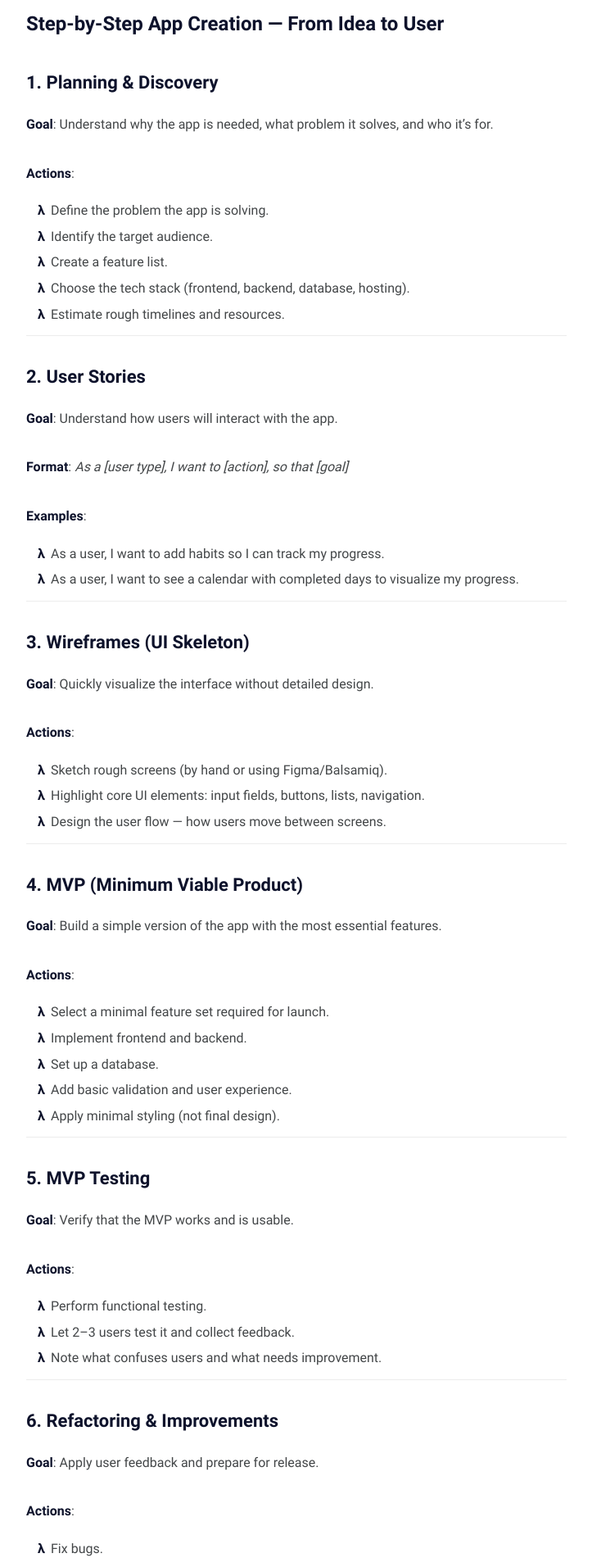
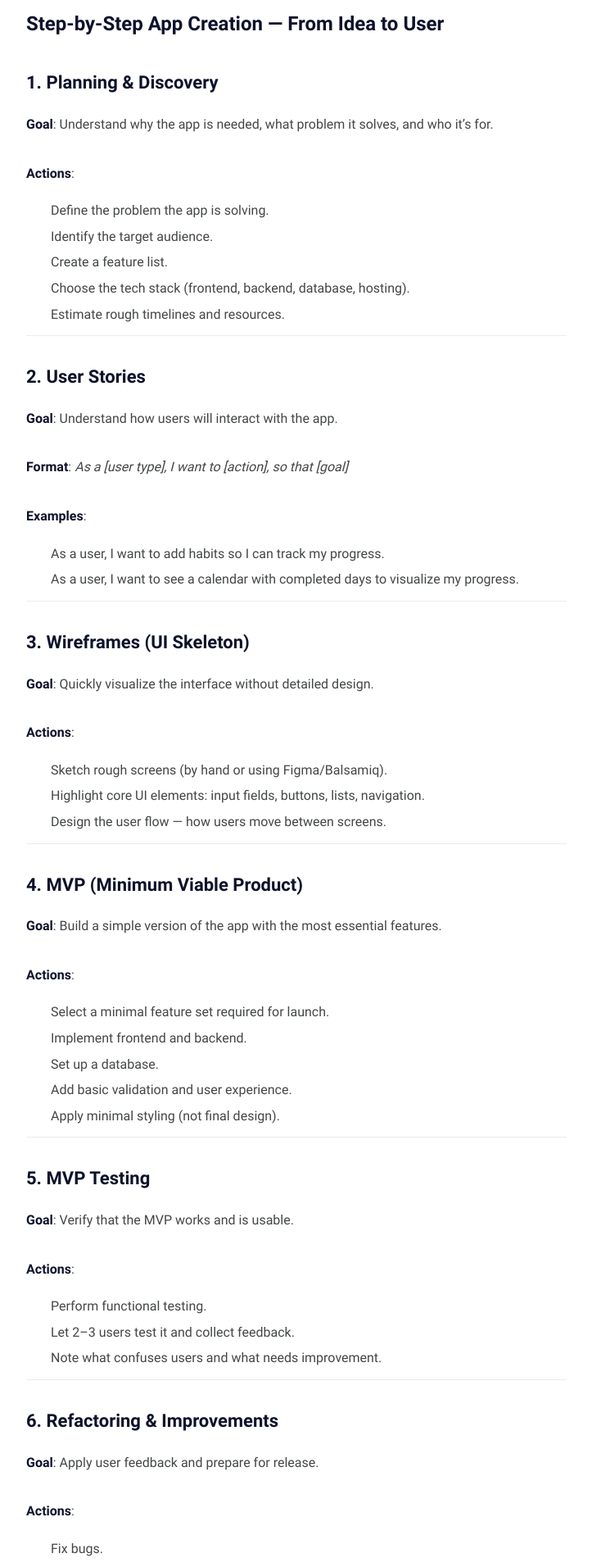
Before and after one commit to amaksymov/amaksymov.github.io, a Jekyll site: the page built from _posts/2025-03-31-step-by-step-app-creation--from-idea-to-user.md, in a window 1280 px wide. Shown: the part 439-2351 px from the top of the page at 82% size, without its empty margins (278-1001 px from the left). Built offline with Jekyll 4.4.1, drawn with Linux system fonts in a browser that asks for light colours; some web fonts are replaced.

Commit message:
Change symbol for <li> elevemts to default

```diff
--- a/_sass/klise/_base.scss
+++ b/_sass/klise/_base.scss
@@ -126,7 +126,7 @@ ul {
     text-align: -webkit-match-parent;
   }
   li::before {
-    content: "\03BB";
+    /* content: "\03BB"; */
     display: inline-block;
     width: 1em;
     position: relative;
```
